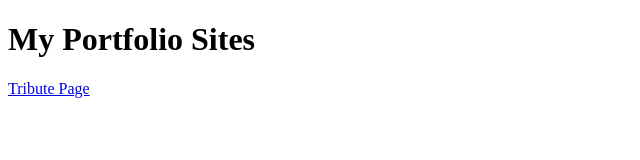
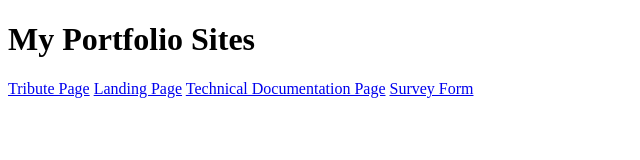
Before and after one commit to OJessum/OJessum.github.io, a plain HTML site: page index.html in a window 1280 px wide. Shown: the whole page, without its empty margins (0-640 px from the left). Drawn offline with Linux system fonts and the light colour scheme.

Commit message:
Updated Sites

```diff
--- a/index.html
+++ b/index.html
@@ -8,5 +8,8 @@
 <body>
     <h1>My Portfolio Sites</h1>
     <a href="https://tribute-page-jg-368.netlify.app/">Tribute Page</a>
+    <a href="https://landing-page-jg-368.netlify.app/">Landing Page</a>
+    <a href="https://tech-doc-jg-w368.netlify.app/">Technical Documentation Page</a>
+    <a href="https://survey-form-certification-project-jg.netlify.app/">Survey Form</a>
 </body>
 </html>
```
